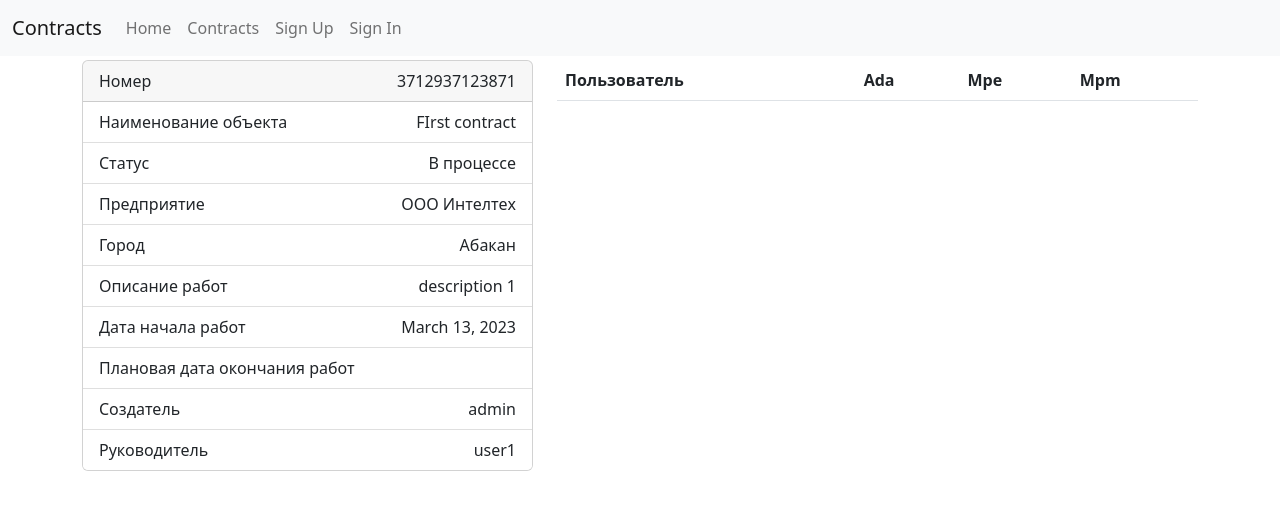
After one commit to ghostforpy/contracts, a Django app: page /contracts/1/ in a window 1280 px wide. The commit adds this page. Shown: the top 510 px of the page. Run offline with Django 4.2, Linux system fonts and the light colour scheme; data comes from the database, SQL or seed files in the repository; lists and menus that the app fills with data are empty; parts of the project's set-up code (start-up, migrations or seed data) failed here and were passed over; some libraries are stand-ins or nearby versions.

Commit message:
add contract detail view

```diff
--- /dev/null
+++ b/contracts/templates/users/contract_detail.html
@@ -0,0 +1,51 @@
+{% extends "base.html" %}
+{% load crispy_forms_tags %}
+{% block content %}
+
+
+<div class="row mb-5">
+  <div class="col-5">
+    <div class="card">
+        <div class="card-header d-flex justify-content-between">
+          <span>Номер</span><span>{{contract.number}}</span>
+        </div>
+        <ul class="list-group list-group-flush">
+          <li class="list-group-item d-flex justify-content-between"><span>Наименование объекта</span><span>{{contract.object}}</span></li>
+          <li class="list-group-item d-flex justify-content-between"><span>Статус</span><span>{{contract.get_state_display}}</span></li>
+          <li class="list-group-item d-flex justify-content-between"><span>Предприятие</span><span>{{contract.company}}</span></li>
+          <li class="list-group-item d-flex justify-content-between"><span>Город</span><span>{{contract.town}}</span></li>
+          <li class="list-group-item d-flex justify-content-between"><span>Описание работ</span><span>{{contract.description}}</span></li>
+          <li class="list-group-item d-flex justify-content-between"><span>Дата начала работ</span><span>{{contract.start}}</span></li>
+          <li class="list-group-item d-flex justify-content-between"><span>Плановая дата окончания работ</span><span>{% if contract.end %}{{contract.end}}{% endif %}</span></li>
+          <li class="list-group-item d-flex justify-content-between"><span>Создатель</span><span>{{contract.creator}}</span></li>
+          <li class="list-group-item d-flex justify-content-between"><span>Руководитель</span><span>{{contract.gip}}</span></li>
+        </ul>
+      </div>
+  </div>
+  <div class="col-7">
+    <table class="table">
+        <thead>
+          <tr>
+            <th scope="col">Пользователь</th>
+            <th scope="col">Ada</th>
+            <th scope="col">Mpe</th>
+            <th scope="col">Mpm</th>
+          </tr>
+        </thead>
+        <tbody>
+            {% for user in user_folders %}
+              <tr>
+                <th scope="row">
+                    {{user.user}}
+                </th>
+                <td>{% if user.ada %}+{% else %}-{% endif %}</td>
+                <td>{% if user.mpe %}+{% else %}-{% endif %}</td>
+                <td>{% if user.mpm %}+{% else %}-{% endif %}</td>
+              </tr>
+            {% endfor %}
+        </tbody>
+      </table>
+  </div>
+</div>
+
+{% endblock content %}
--- a/contracts/templates/users/contract_list.html
+++ b/contracts/templates/users/contract_list.html
@@ -30,7 +30,9 @@
     <tbody>
         {% for contract in contracts %}
           <tr>
-            <th scope="row">{{contract.number}}</th>
+            <th scope="row">
+                <a href="{% url 'contracts:contract-detail' contract.id %}">{{contract.number}}</a>
+            </th>
             <td>{{contract.object}}</td>
             <td>{{contract.get_state_display}}</td>
             <td>{{contract.company}}</td>
--- a/contracts/users/contract_urls.py
+++ b/contracts/users/contract_urls.py
@@ -1,12 +1,13 @@
 from django.urls import path
 
-from .contract_views import ContractListView, ContractCreateView
+from .contract_views import ContractListView, ContractCreateView, ContractDetailView
 
 app_name = "contracts"
 
 urlpatterns = [
     path("", ContractListView.as_view(), name="contract-list"),
     path("add/", ContractCreateView.as_view(), name="contract-add"),
+    path("<int:pk>/", ContractDetailView.as_view(), name="contract-detail"),
     # path("~update/", view=user_update_view, name="update"),
     # path("<str:username>/", view=user_detail_view, name="detail"),
 ]
--- a/contracts/users/contract_views.py
+++ b/contracts/users/contract_views.py
@@ -92,13 +92,15 @@ class ContractCreateView(LoginRequiredMixin, CreateView):
         return p
 
 
-# class TopicDetailView(DetailView):
-#     model = Topic
+class ContractDetailView(DetailView):
+    model = Contract
 
-#     def get_context_data(self, **kwargs):
-#         context = super(TopicDetailView, self).get_context_data(**kwargs)
-#         context["posts"] = Post.objects.filter(topic=self.kwargs.get("pk"))
-#         return context
+    def get_context_data(self, **kwargs):
+        context = super(ContractDetailView, self).get_context_data(**kwargs)
+        context["user_folders"] = UserContractFolders.objects.filter(
+            contract=self.kwargs.get("pk")
+        ).select_related("user")
+        return context
 
 
 # class TopicCreateView(LoginRequiredMixin, CreateView):
--- a/contracts/users/models.py
+++ b/contracts/users/models.py
@@ -102,6 +102,9 @@ class Contract(models.Model):
     def __str__(self) -> str:
         return f"Контракт №{self.number}"
 
+    def get_absolute_url(self):
+        return reverse("contract-detail", kwargs={"pk": self.pk})
+
 
 class UserContractFolders(models.Model):
     user = models.ForeignKey(
```
Also changed, not shown: contracts/templates/users/contract_form copy.html (deleted, +0 -26 lines).
